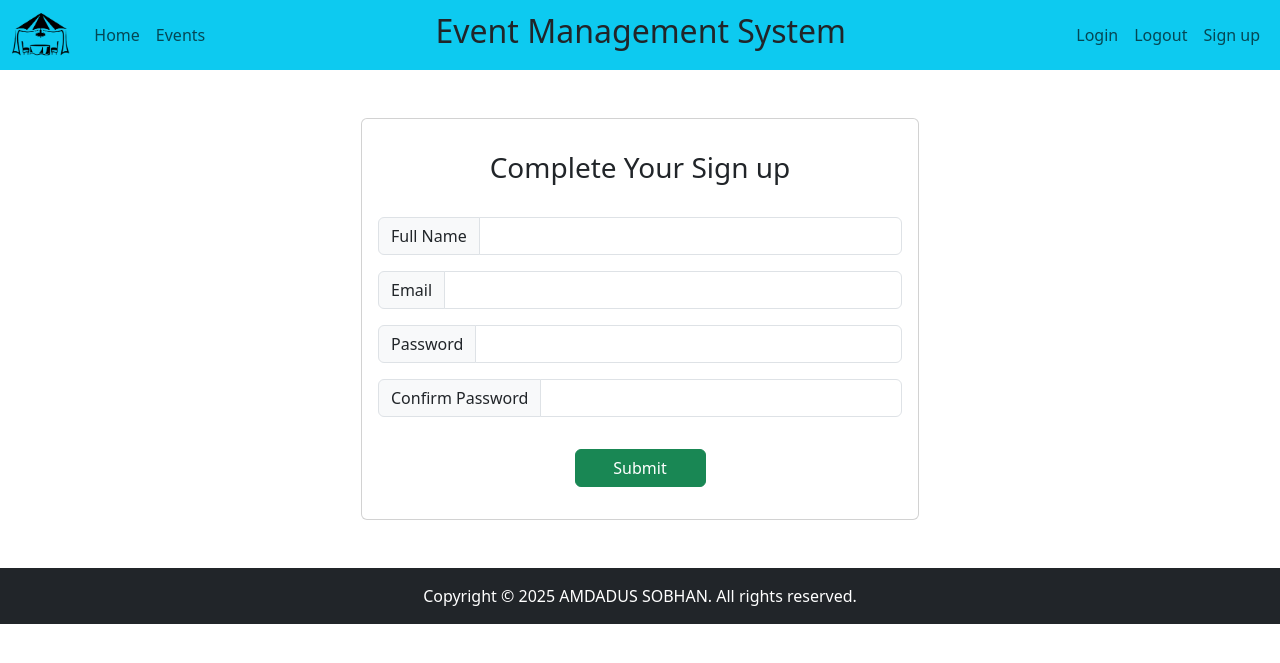
After one commit to amdadussobhan/Event-Management-System, a PHP site: page /register.php in a window 1280 px wide. The commit adds this page. Shown: the top 663 px of the page. Run offline with PHP 8.4, Linux system fonts and the light colour scheme.

Commit message:
added signup

```diff
--- a/footer.php
+++ b/footer.php
@@ -1,7 +1,7 @@
 
     <footer class="bg-light text-center text-lg-start mt-5">
         <div class="text-center p-3 bg-dark text-white">
-            &copy; <?php echo date("Y"); ?> Event Management System. All rights reserved.
+            Copyright &copy; <?php echo date("Y"); ?> AMDADUS SOBHAN. All rights reserved.
         </div>
     </footer>
 
--- a/header.php
+++ b/header.php
@@ -1,11 +1,16 @@
 <!DOCTYPE html>
 <html lang="en">
+
 <head>
     <meta charset="UTF-8">
     <meta name="viewport" content="width=device-width, initial-scale=1.0">
     <title><?php echo $pageTitle ?? 'Event Management System'; ?></title>
     <link href="https://cdn.jsdelivr.net/npm/bootstrap@5.3.0/dist/css/bootstrap.min.css" rel="stylesheet">
 </head>
+
 <body>
     <!-- Navbar -->
-    <?php include 'navbar.php'; ?>
+    <?php
+    include 'navbar.php';
+    include 'db_connect.php';
+    ?>
--- a/navbar.php
+++ b/navbar.php
@@ -1,6 +1,6 @@
-<nav class="navbar navbar-expand-lg navbar-dark bg-success">
+<nav class="navbar navbar-expand-lg bg-info">
     <div class="container-fluid">
-        <a class="navbar-brand" href="#">Event Management</a>
+        <a class="navbar-brand" href="/ems/"><img src="Logo.png" style="height: 44px;"></a>
         <button class="navbar-toggler" type="button" data-bs-toggle="collapse" data-bs-target="#navbarNav" aria-controls="navbarNav" aria-expanded="false" aria-label="Toggle navigation">
             <span class="navbar-toggler-icon"></span>
         </button>
@@ -12,11 +12,19 @@
                 <li class="nav-item">
                     <a class="nav-link" href="events.php">Events</a>
                 </li>
-                <li class="nav-item">
-                    <a class="nav-link" href="admin_dashboard.php">Admin</a>
+            </ul>
+
+            <h2 class="ms-auto">Event Management System</h2>
+
+            <ul class="navbar-nav ms-auto">
+                <li class="nav-item d-flex ">
+                    <a class="nav-link" href="login.php">Login</a>
                 </li>
                 <li class="nav-item">
                     <a class="nav-link" href="logout.php">Logout</a>
+                </li>
+                <li class="nav-item">
+                    <a class="nav-link" href="register.php">Sign up</a>
                 </li>
             </ul>
         </div>
--- /dev/null
+++ b/register.php
@@ -0,0 +1,37 @@
+<?php
+$pageTitle = 'Register | EMS';
+
+// Include the header
+include 'header.php';
+?>
+
+<div class="container my-5 text-center">
+    <div class="card w-50 mx-auto">
+        <div class="card-body">
+            <h3 class="card-title py-3">Complete Your Sign up</h3>
+            <form action="register_action.php" method="POST" class="">
+                <div class="col input-group my-3">
+                    <span class="input-group-text" id="inputGroup-sizing-default">Full Name</span>
+                    <input type="text" class="form-control" aria-label="Sizing example input" aria-describedby="inputGroup-sizing-default">
+                </div>
+                <div class="col input-group my-3">
+                    <span class="input-group-text" id="inputGroup-sizing-default">Email</span>
+                    <input type="text" class="form-control" aria-label="Sizing example input" aria-describedby="inputGroup-sizing-default">
+                </div>
+                <div class="col input-group my-3">
+                    <span class="input-group-text" id="inputGroup-sizing-default">Password</span>
+                    <input type="text" class="form-control" aria-label="Sizing example input" aria-describedby="inputGroup-sizing-default">
+                </div>
+                <div class="col input-group my-3">
+                    <span class="input-group-text" id="inputGroup-sizing-default">Confirm Password</span>
+                    <input type="text" class="form-control" aria-label="Sizing example input" aria-describedby="inputGroup-sizing-default">
+                </div>
+                <button type="submit" required class="btn btn-success col-3 my-3">Submit</button>
+            </form>
+        </div>
+    </div>
+
+</div>
+
+<!-- Include the footer -->
+<?php include 'footer.php'; ?>
```
Also changed, not shown: Logo.png (added).
